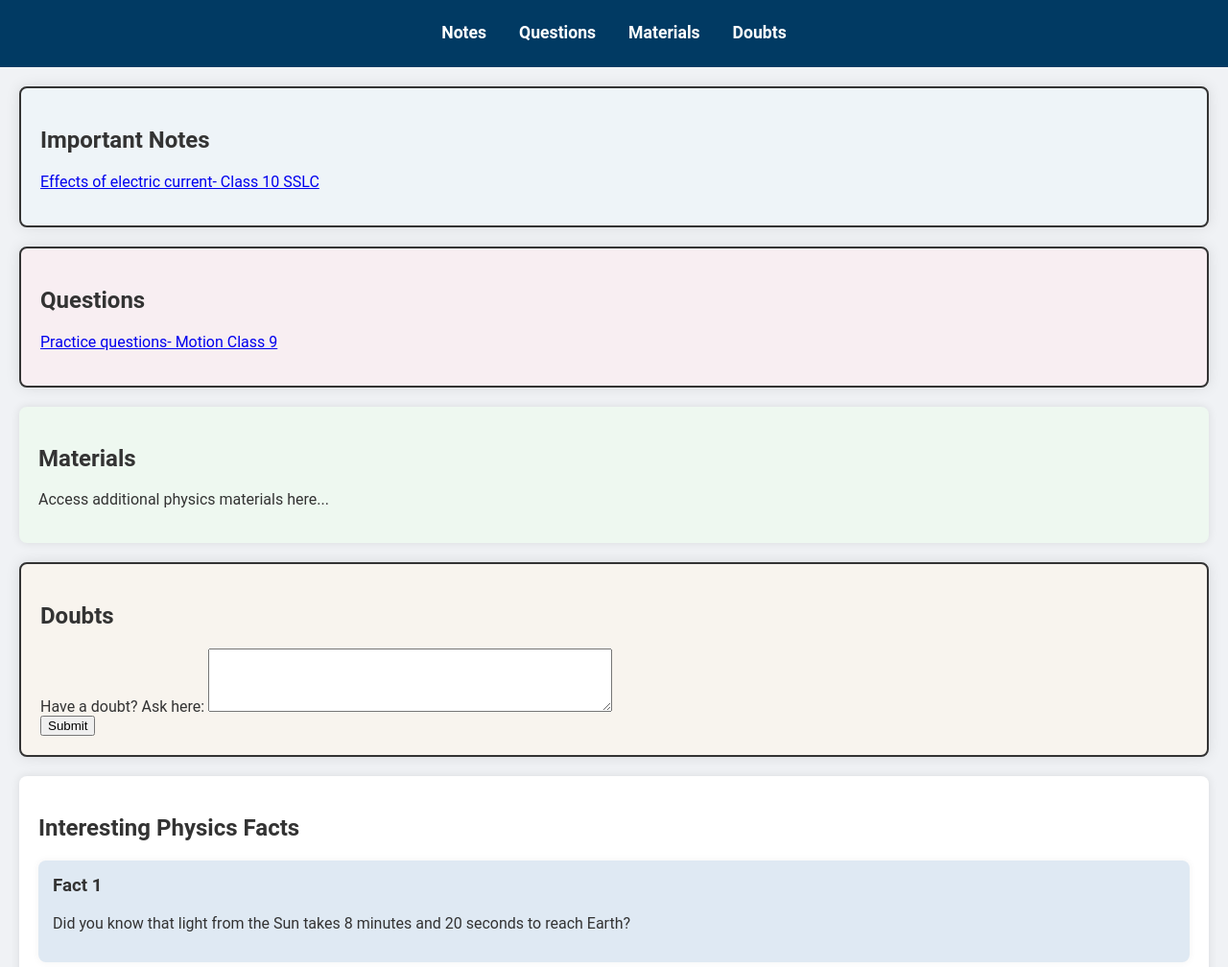
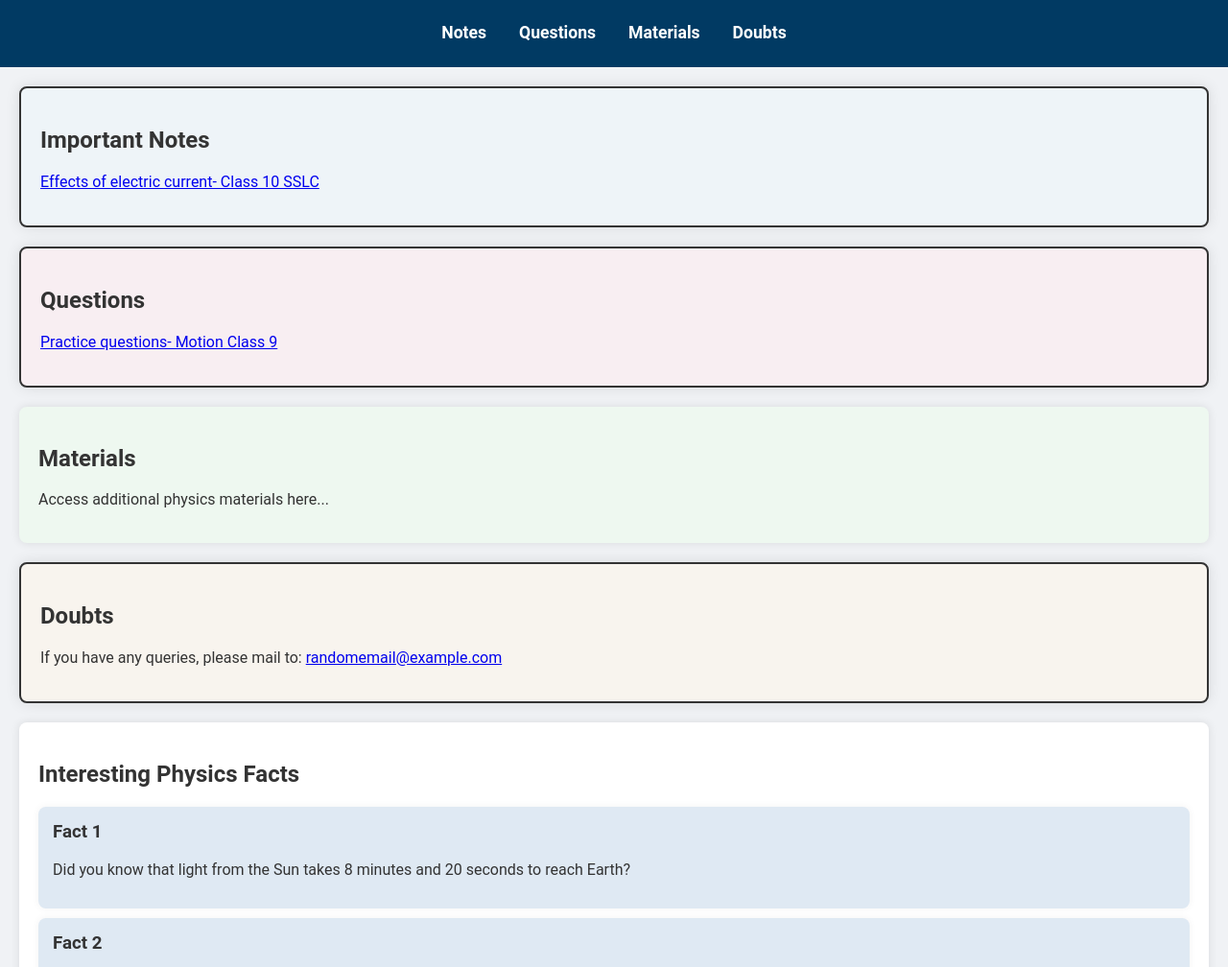
Before and after one commit to amaljithnk/jiths-physics, a plain HTML site: page index.html in a window 1280 px wide. Shown: the part 89-1097 px from the top of the page at 96% size. Drawn offline with Linux system fonts and the light colour scheme.

Commit message:
Update index.html

```diff
--- a/index.html
+++ b/index.html
@@ -37,12 +37,7 @@
 
     <section id="doubts">
         <h2>Doubts</h2>
-        <form action="submit_doubt.php" method="POST">
-            <label for="doubt">Have a doubt? Ask here:</label>
-            <textarea id="doubt" name="doubt" rows="4" cols="50"></textarea>
-            <br>
-            <button type="submit">Submit</button>
-        </form>
+        <p>If you have any queries, please mail to: <a href="mailto:randomemail@example.com">randomemail@example.com</a></p>
     </section>
 
     <section id="facts">
```
